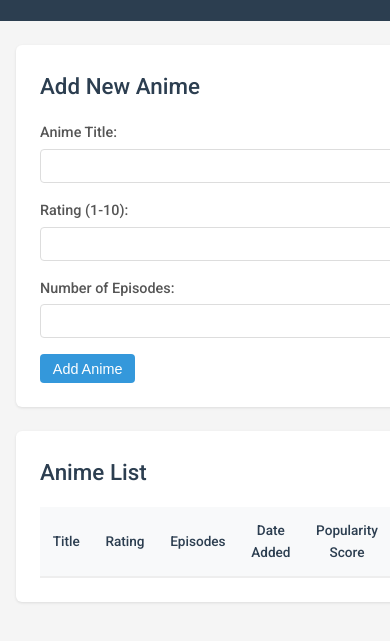
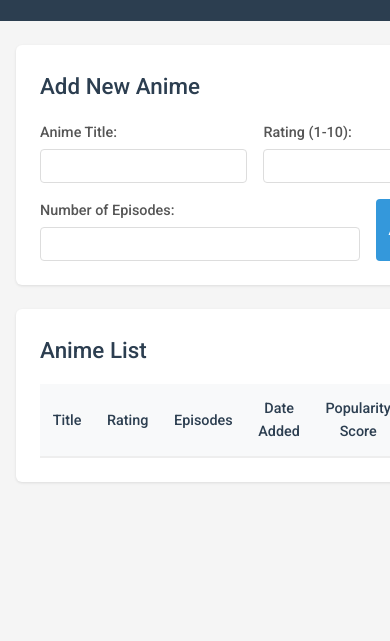
Before and after one commit to cs4241-c26/a2-clientserver, a website: page public/index.html in a window 390 px wide. Shown: the part 73-714 px from the top of the page. Drawn offline with Linux system fonts and the light colour scheme; no server answers.

Commit message:
don't need

```diff
--- a/public/css/main.css
+++ b/public/css/main.css
@@ -160,17 +160,3 @@ td:last-child {
 #animeList tr:hover {
     background-color: #f8f9fa;
 }
-
-@media (max-width: 768px) {
-    .form-group {
-        min-width: 100%;
-    }
-
-    td:last-child {
-        flex-direction: row;
-    }
-
-    #animeTable {
-        font-size: 0.85rem;
-    }
-}
```
